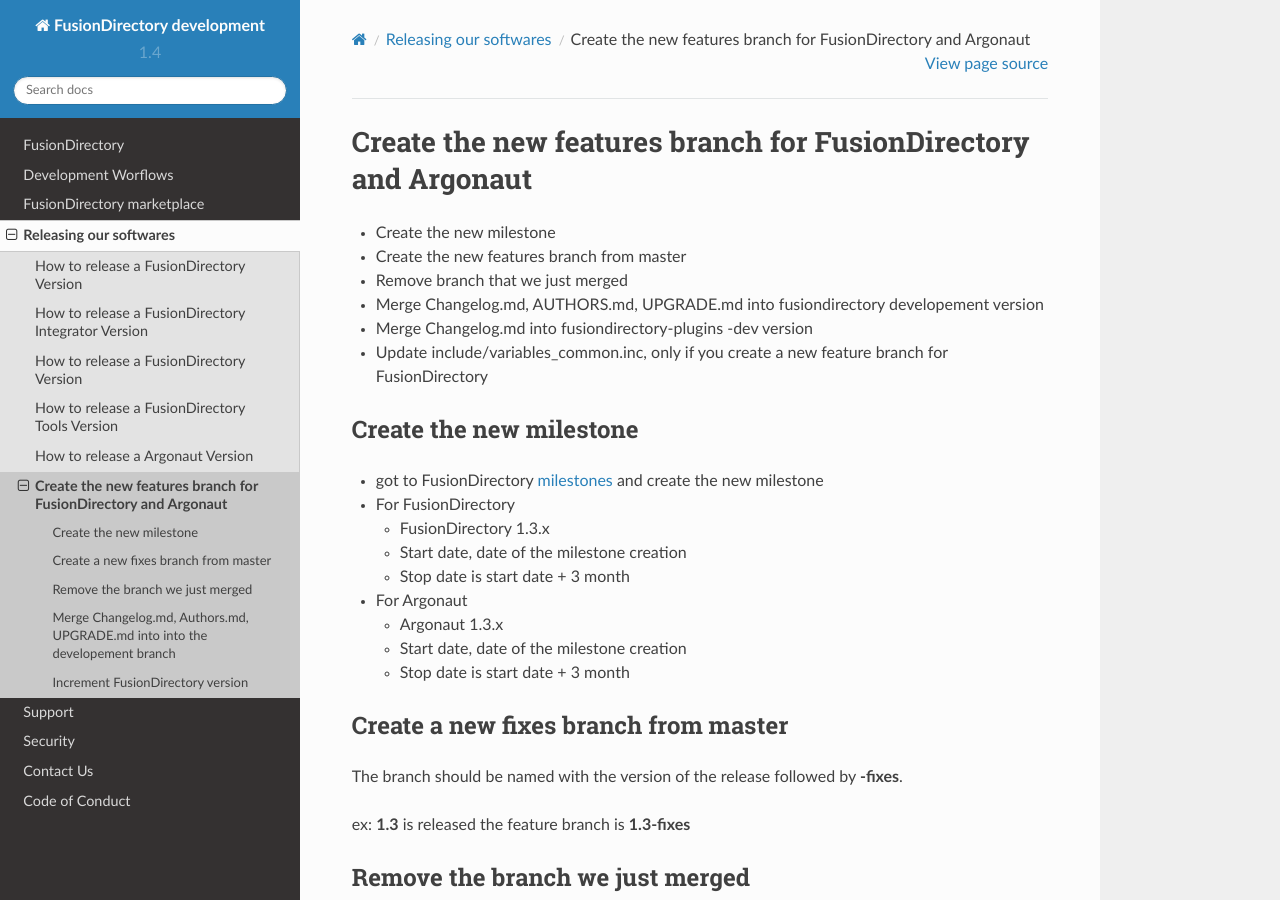
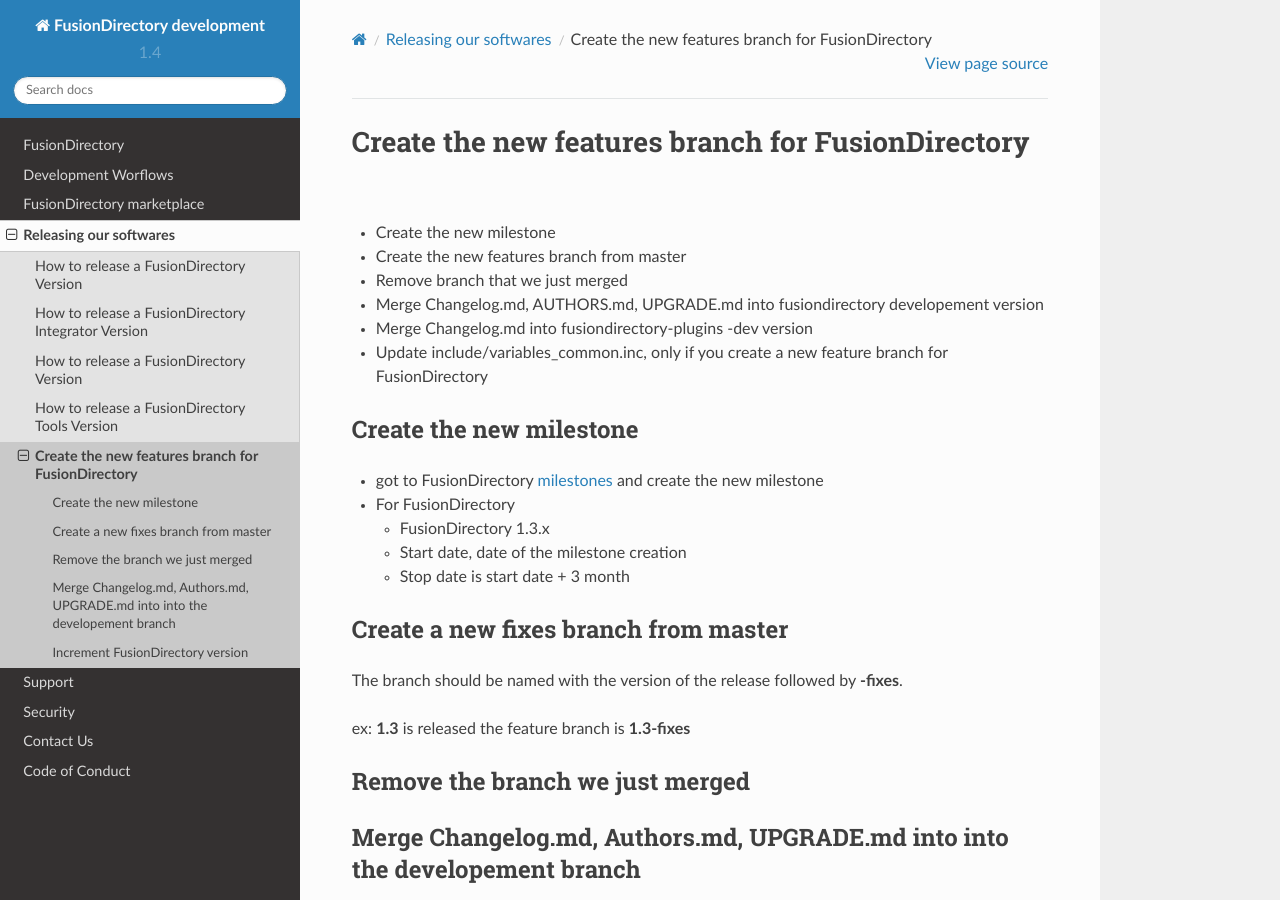
Before and after one commit to fusiondirectory/fusiondirectory-dev-manual, a Sphinx documentation site: the page built from source/releasing/new-feature-branch.rst, in a window 1280 px wide and 900 px high. Built offline with Sphinx 7.4.7 and the Read the Docs theme 2.0.0, drawn with Linux system fonts in a browser that asks for light colours.

Commit message:
:ambulance: fix(argonaut) remove all argonaut mention when possible
Signed-off-by: Benoit Mortier <benoit.mortier@fusiondirectory.org>

```diff
--- a/source/fusiondirectory/whatis/fusiondirectory.rst
+++ b/source/fusiondirectory/whatis/fusiondirectory.rst
@@ -74,10 +74,8 @@
 -  LDAP schema suitable for application to the LDAP server
 -  A plugin for its management in FusionDirectory with the simple plugin
    `API`_
--  An `Argonaut`_ module for the client installed on the server
 
 .. _FAI : https://fai-project.org/
 .. _OPSI : https://www.opsi.org/
 .. _PARTAGE : https://partage.renater.fr/
-.. _Argonaut : https://www.argonaut-project.org/
 .. _API : https://fusiondirectory-developer-documentation.readthedocs.io/en/1.4/api/index.html
--- a/source/releasing/index.rst
+++ b/source/releasing/index.rst
@@ -10,5 +10,4 @@
    fusiondirectory-integrator.rst
    fusiondirectory-orchestrator.rst
    fusiondirectory-tools.rst
-   argonaut-source.rst
    new-feature-branch.rst
--- a/source/releasing/new-feature-branch.rst
+++ b/source/releasing/new-feature-branch.rst
@@ -1,5 +1,5 @@
-Create the new features branch for FusionDirectory and Argonaut
-~~~~~~~~~~~~~~~~~~~~~~~~~~~~~~~~~~~~~~~~~~~~~~~~~~~~~~~~~~~~~~~
+Create the new features branch for FusionDirectory
+~~~~~~~~~~~~~~~~~~~~~~~~~~~~~~~~~~~~~~~~~~~~~~~~~~
 
 -  Create the new milestone
 -  Create the new features branch from master
@@ -20,12 +20,6 @@
    -  Start date, date of the milestone creation
    -  Stop date is start date + 3 month
 
--  For Argonaut
-
-   -  Argonaut 1.3.x
-   -  Start date, date of the milestone creation
-   -  Stop date is start date + 3 month
-
 Create a new fixes branch from master
 ^^^^^^^^^^^^^^^^^^^^^^^^^^^^^^^^^^^^^
 
@@ -35,7 +29,6 @@
 
 Remove the branch we just merged
 ^^^^^^^^^^^^^^^^^^^^^^^^^^^^^^^^
-
 
 Merge Changelog.md, Authors.md, UPGRADE.md into into the developement branch
 ^^^^^^^^^^^^^^^^^^^^^^^^^^^^^^^^^^^^^^^^^^^^^^^^^^^^^^^^^^^^^^^^^^^^^^^^^^^^
@@ -76,7 +69,3 @@
    define ("FD_VERSION", "1.2-fixes");
 
 .. _milestones :  https://gitlab.fusiondirectory.org/groups/fusiondirectory/-/milestones
-.. _user manual issues: https://gitlab.fusiondirectory.org/fusiondirectory/user-manual/-/issues
-.. _user manual supported : https://fusiondirectory-user-manual.readthedocs.io/en/latest/fusiondirectory/update/supported/index.html
-.. _Argonaut tags : https://gitlab.fusiondirectory.org/fusiondirectory/argonaut/-/tags
-.. _schema history : https://gitlab.fusiondirectory.org/fusiondirectory/schema-history/pipelines
```
Also changed, not shown: source/releasing/argonaut-source.rst (deleted, +0 -87 lines).
